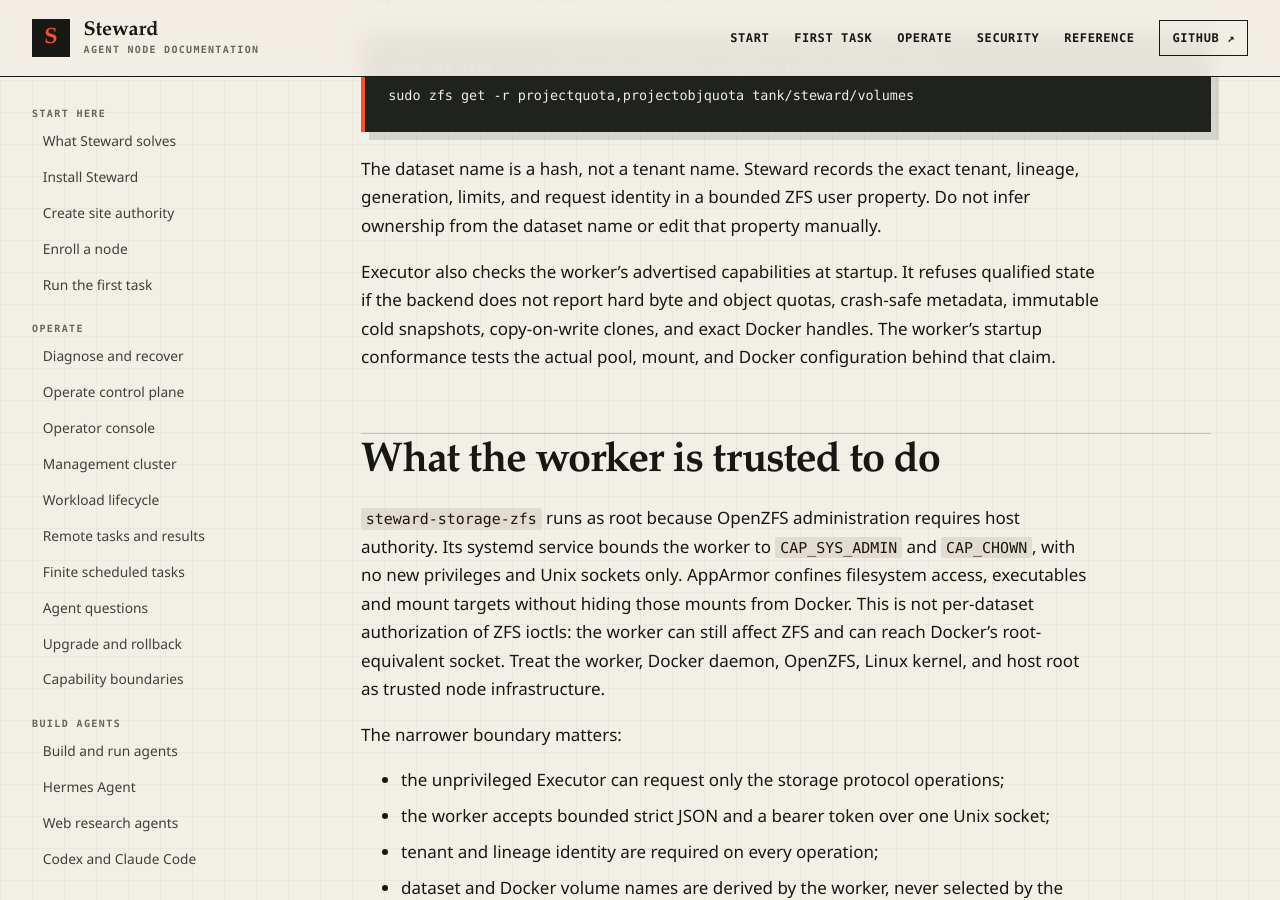
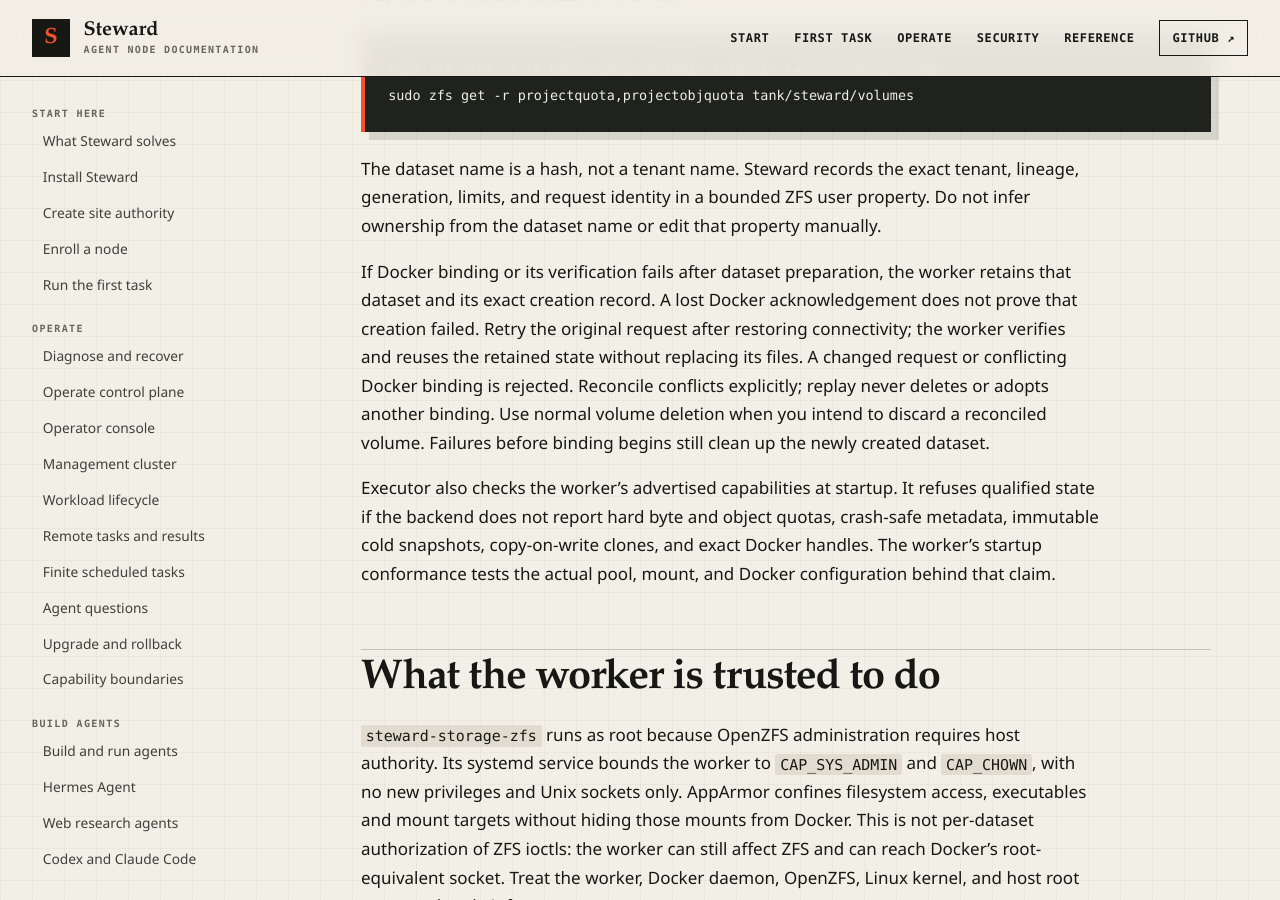
Before and after one commit to hardrails/steward, a Jekyll site: the page built from docs/guides/persistent-state.md, in a window 1280 px wide and 900 px high, scrolled down 6000 px. Built offline with Jekyll 4.4.1, drawn with Linux system fonts in a browser that asks for light colours.

Commit message:
docs(storage): specify retained-state recovery after uncertain binding
Distinguish pre-binding cleanup from post-binding retention, exact replay and explicit operator reconciliation.

Confidence: high
Scope-risk: narrow

```diff
--- a/docs/guides/persistent-state.md
+++ b/docs/guides/persistent-state.md
@@ -221,6 +221,15 @@ The dataset name is a hash, not a tenant name. Steward records the exact tenant,
 lineage, generation, limits, and request identity in a bounded ZFS user property.
 Do not infer ownership from the dataset name or edit that property manually.
 
+If Docker binding or its verification fails after dataset preparation, the worker
+retains that dataset and its exact creation record. A lost Docker acknowledgement
+does not prove that creation failed. Retry the original request after restoring
+connectivity; the worker verifies and reuses the retained state without replacing
+its files. A changed request or conflicting Docker binding is rejected. Reconcile
+conflicts explicitly; replay never deletes or adopts another binding. Use normal
+volume deletion when you intend to discard a reconciled volume. Failures before
+binding begins still clean up the newly created dataset.
+
 Executor also checks the worker's advertised capabilities at startup. It refuses
 qualified state if the backend does not report hard byte and object quotas,
 crash-safe metadata, immutable cold snapshots, copy-on-write clones, and exact
```
